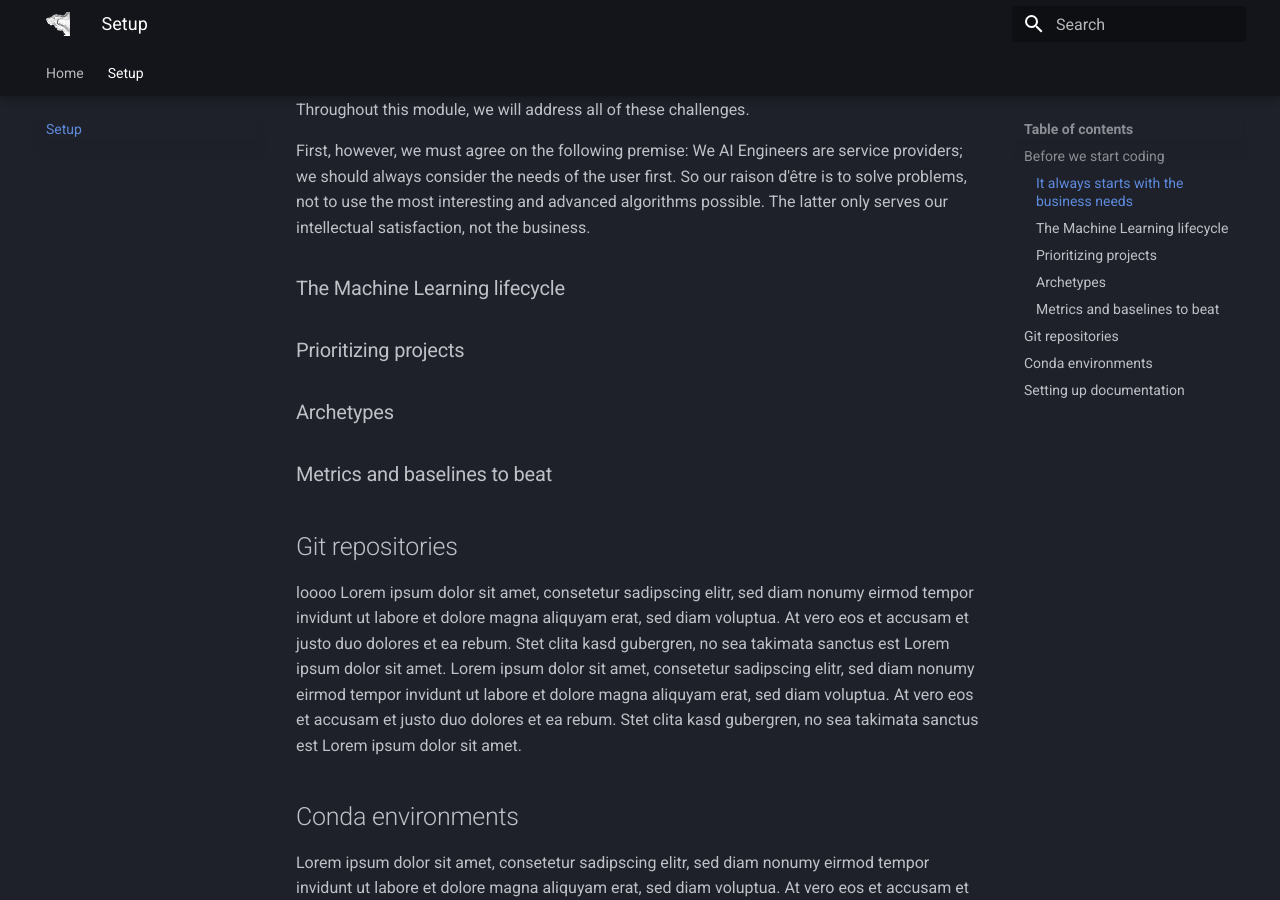
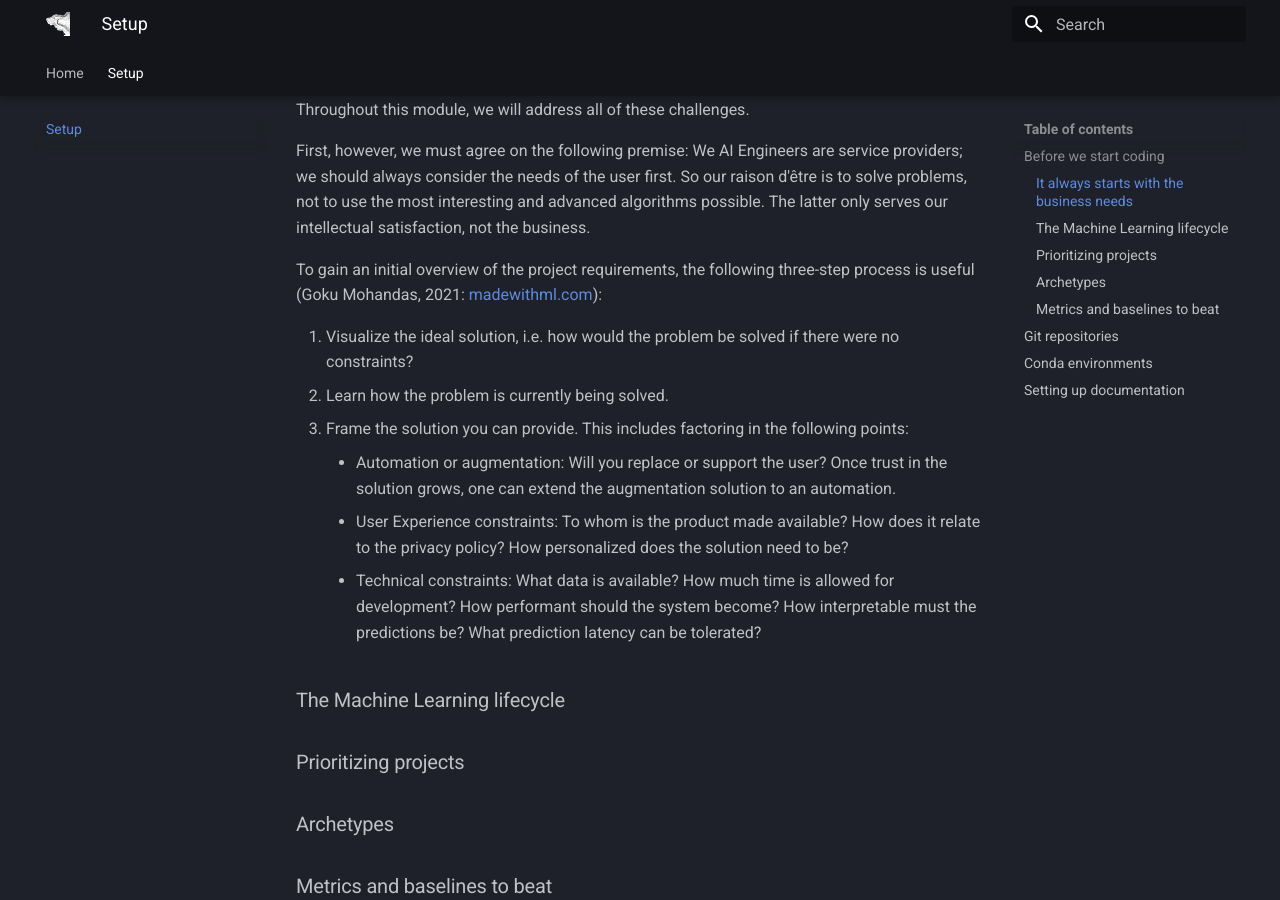
Before and after one commit to soltheaeon/mlops, an MkDocs documentation site: the page built from docs/setup.md, in a window 1280 px wide and 900 px high, scrolled down 556 px. Built offline with MkDocs 1.6.1 and Material for MkDocs 9.7.7, drawn with Linux system fonts in a browser that asks for light colours.

Commit message:
edit setup.md

```diff
--- a/docs/setup.md
+++ b/docs/setup.md
@@ -19,6 +19,15 @@ Throughout this module, we will address all of these challenges.
 
 First, however, we must agree on the following premise: We AI Engineers are service providers; we should always consider the needs of the user first. So our raison d'être is to solve problems, not to use the most interesting and advanced algorithms possible. The latter only serves our intellectual satisfaction, not the business.
 
+To gain an initial overview of the project requirements, the following three-step process is useful (Goku Mohandas, 2021: [madewithml.com](https://madewithml.com/courses/mlops/solution/)):
+
+1. Visualize the ideal solution, i.e. how would the problem be solved if there were no constraints?
+2. Learn how the problem is currently being solved.
+3. Frame the solution you can provide. This includes factoring in the following points:
+    - Automation or augmentation: Will you replace or support the user? Once trust in the solution grows, one can extend the augmentation solution to an automation.
+    - User Experience constraints: To whom is the product made available? How does it relate to the privacy policy? How personalized does the solution need to be?
+    - Technical constraints: What data is available? How much time is allowed for development? How performant should the system become? How interpretable must the predictions be? What prediction latency can be tolerated?
+
 ### The Machine Learning lifecycle
 
 ### Prioritizing projects
```
Also changed, not shown: site/search/search_index.json, site/setup/index.html, 1 other file.
